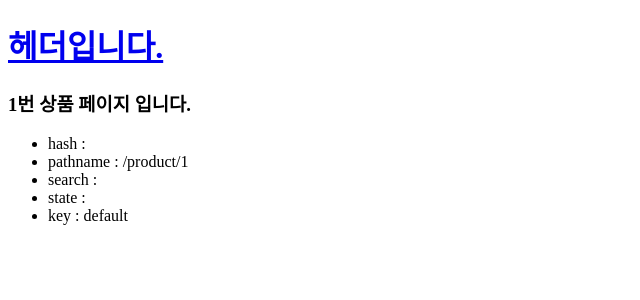
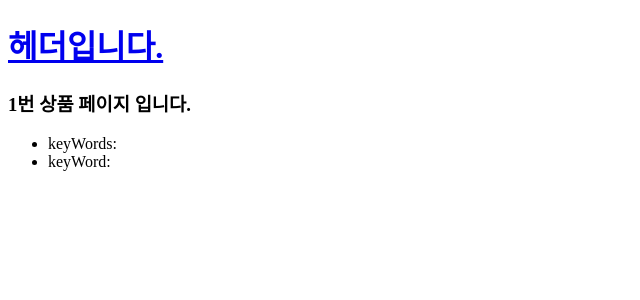
Before and after one commit to ddo0ii/codingstar, a React (Create React App) app: page /product/1 in a window 1280 px wide. Shown: the top 300 px of the page, without its empty margins (0-640 px from the left). Built offline with nearby package versions, Linux system fonts and the light colour scheme.

Commit message:
useSearchParams

```diff
--- a/src/component/Product.js
+++ b/src/component/Product.js
@@ -1,20 +1,18 @@
 import React from "react";
-import { useLocation, useParams } from "react-router-dom";
+import { useParams, useSearchParams } from "react-router-dom";
 
 // sample url : http://localhost:3000/product/1?search=productName&q=demo#test
 const Product = () => {
   const productId = useParams().productId;
-  const location = useLocation();
-
+  const [searchParams, setSearchParams] = useSearchParams();
+  const keyWords = searchParams; // 얘는 에러남..ㅠ
+  const keyWord = searchParams.get("search");
   return (
     <>
       <h3>{productId}번 상품 페이지 입니다.</h3>
       <ul>
-        <li>hash : {location.hash}</li>
-        <li>pathname : {location.pathname}</li>
-        <li>search : {location.search}</li>
-        <li>state : {location.state}</li>
-        <li>key : {location.key}</li>
+        <li>keyWords: {keyWords}</li>
+        <li>keyWord: {keyWord}</li>
       </ul>
     </>
   );
```
